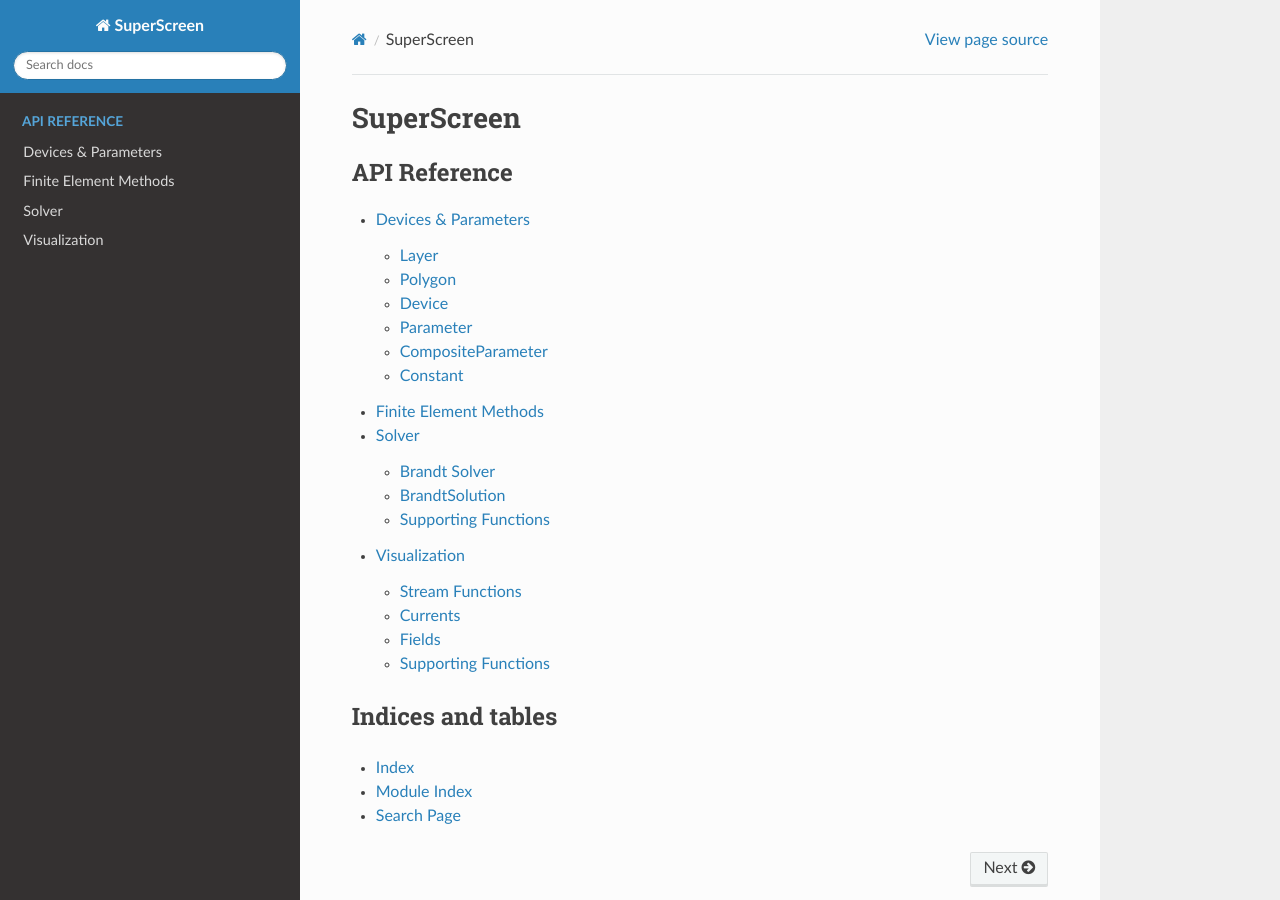
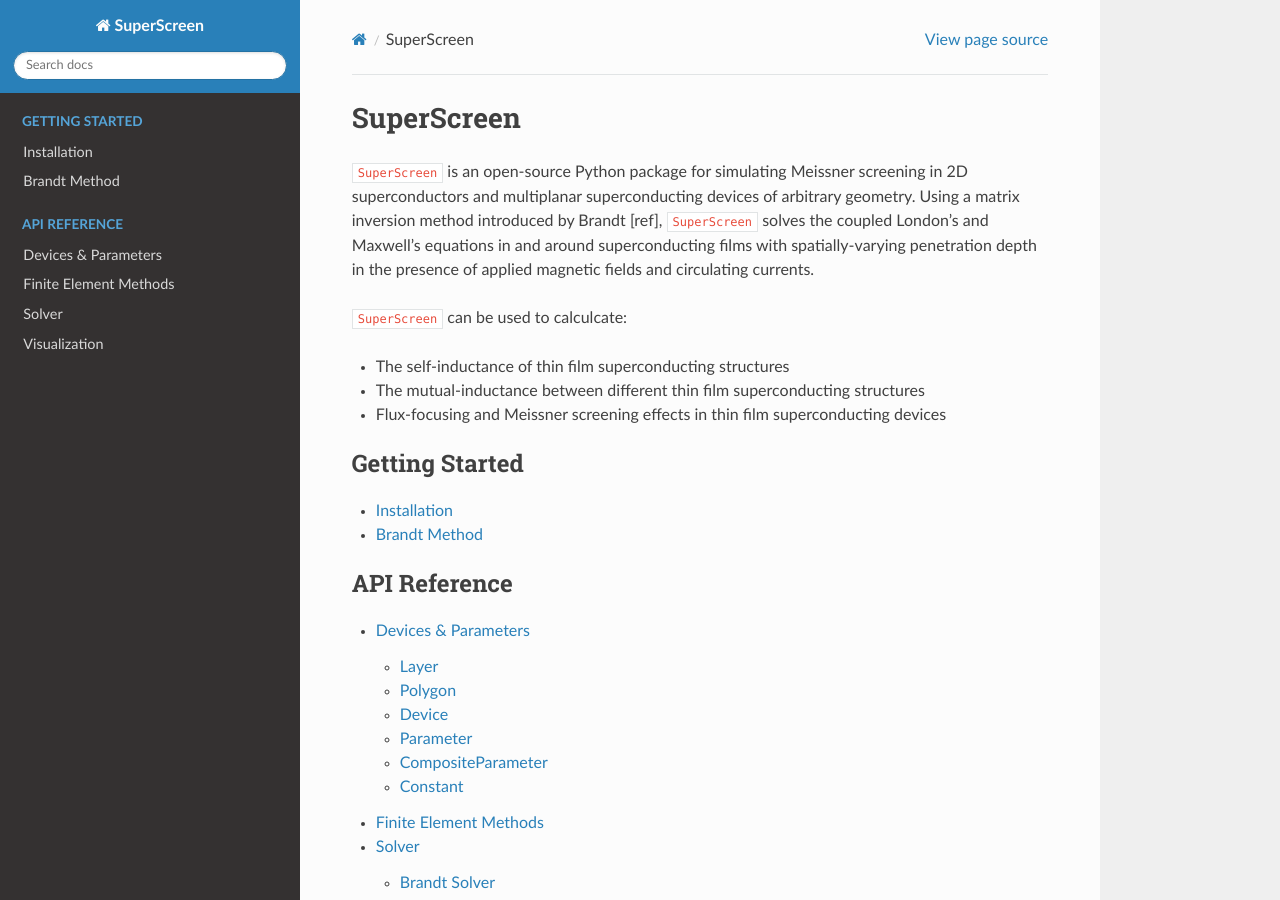
Before and after one commit to loganbvh/superscreen, a Sphinx documentation site: the page built from docs/index.rst, in a window 1280 px wide and 900 px high. Built offline with Sphinx 7.4.7 and the Read the Docs theme 2.0.0, drawn with Linux system fonts in a browser that asks for light colours.

```diff
--- /dev/null
+++ b/docs/brandt.rst
@@ -0,0 +1,7 @@
+.. superscreen
+
+.. _brandt:
+
+*************
+Brandt Method
+*************
--- a/docs/index.rst
+++ b/docs/index.rst
@@ -6,6 +6,26 @@
 ***********
 SuperScreen
 ***********
+
+``SuperScreen`` is an open-source Python package for simulating Meissner screening
+in 2D superconductors and multiplanar superconducting devices of arbitrary geometry.
+Using a matrix inversion method introduced by Brandt [ref], ``SuperScreen`` solves
+the coupled London's and Maxwell's equations in and around superconducting films
+with spatially-varying penetration depth in the presence of applied magnetic fields
+and circulating currents.
+
+``SuperScreen`` can be used to calculcate:
+
+- The self-inductance of thin film superconducting structures
+- The mutual-inductance between different thin film superconducting structures
+- Flux-focusing and Meissner screening effects in thin film superconducting devices
+
+.. toctree::
+   :maxdepth: 2
+   :caption: Getting Started
+
+   installation.rst
+   brandt.rst
 
 .. toctree::
    :maxdepth: 2
--- /dev/null
+++ b/docs/installation.rst
@@ -0,0 +1,5 @@
+.. superscreen
+
+************
+Installation
+************
```
Also changed, not shown: 1 other file.
